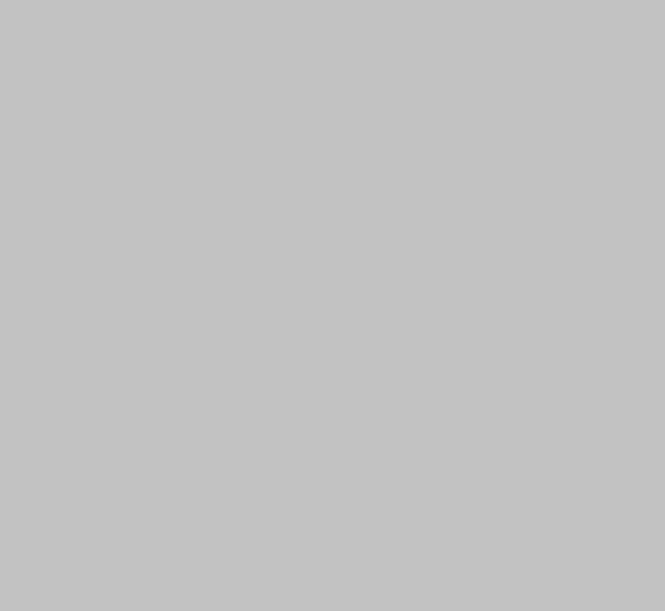
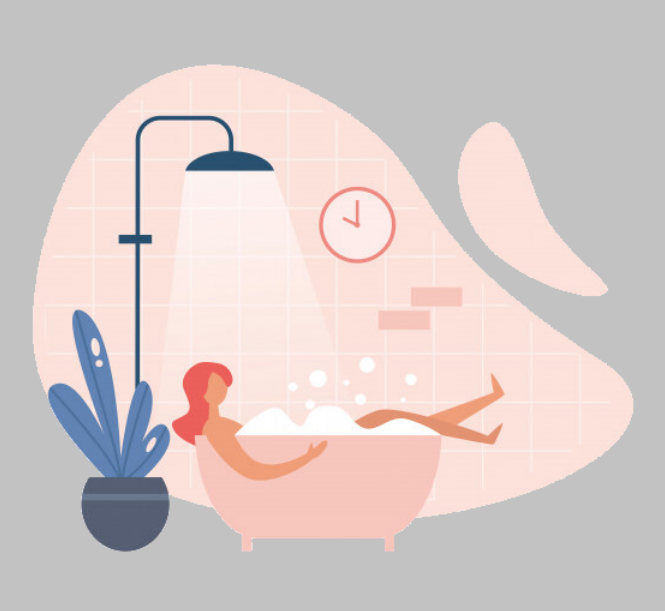
Before and after one commit to vmoratog/bubbles-waapi, a plain HTML site: page index.html in a window 1280 px wide. Shown: the whole page, without its empty margins (307-972 px from the left). Drawn offline with Linux system fonts and the light colour scheme; the site is published under a folder, as on GitHub Pages, so addresses that start at the root find nothing.

Commit message:
Update index.html

```diff
--- a/index.html
+++ b/index.html
@@ -12,7 +12,7 @@
 
 <body>
 
-  <img src="/images/imageedit_3_4692769095.png" width=" 300px" alt="">
+  <img src="./images/imageedit_3_4692769095.png" width=" 300px" alt="">
 
   <script type="module"
     src="https://unpkg.com/@proyecto26/animatable-component@1.1.8/dist/animatable-component/animatable-component.esm.js"></script>
```
